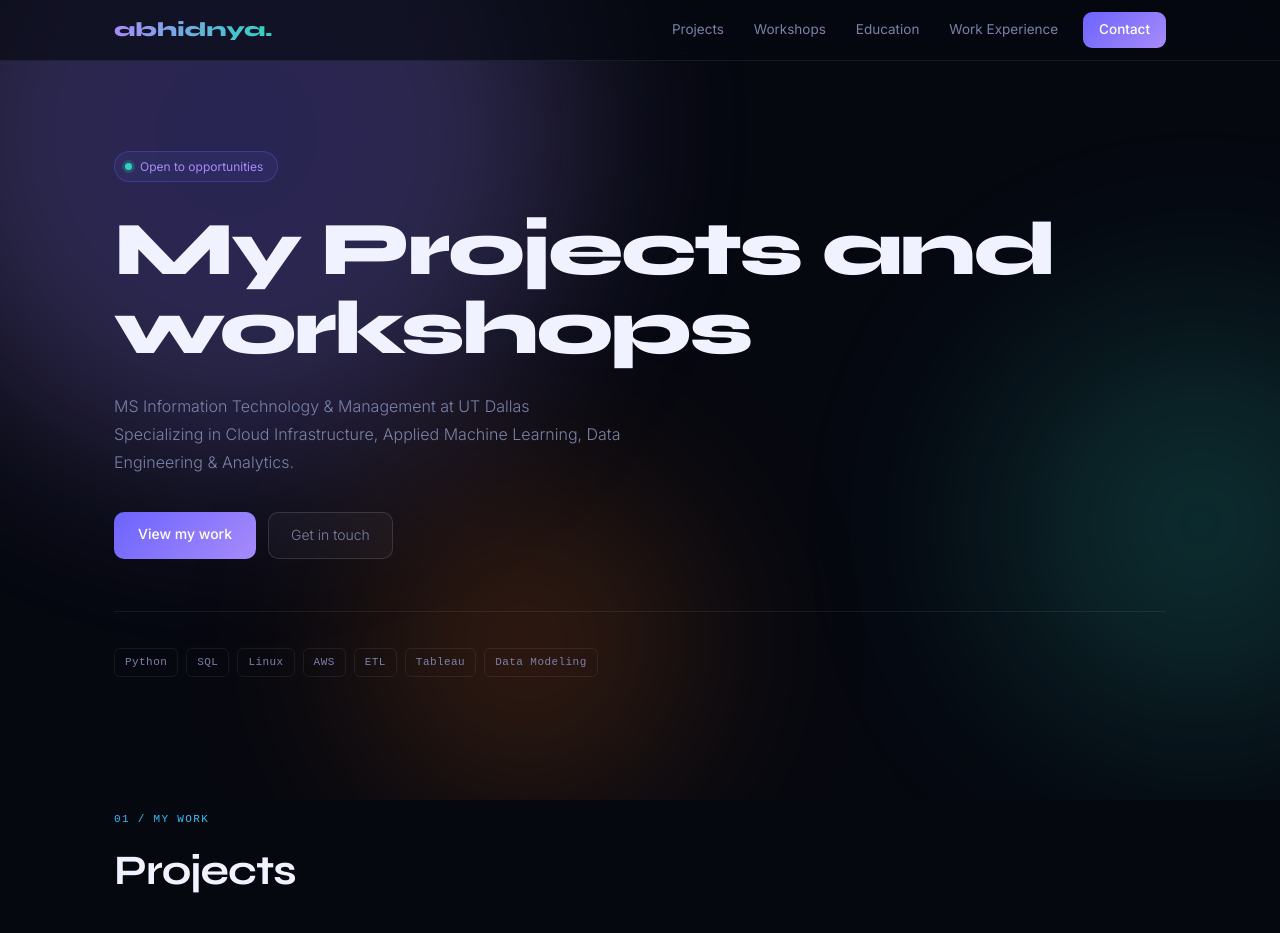
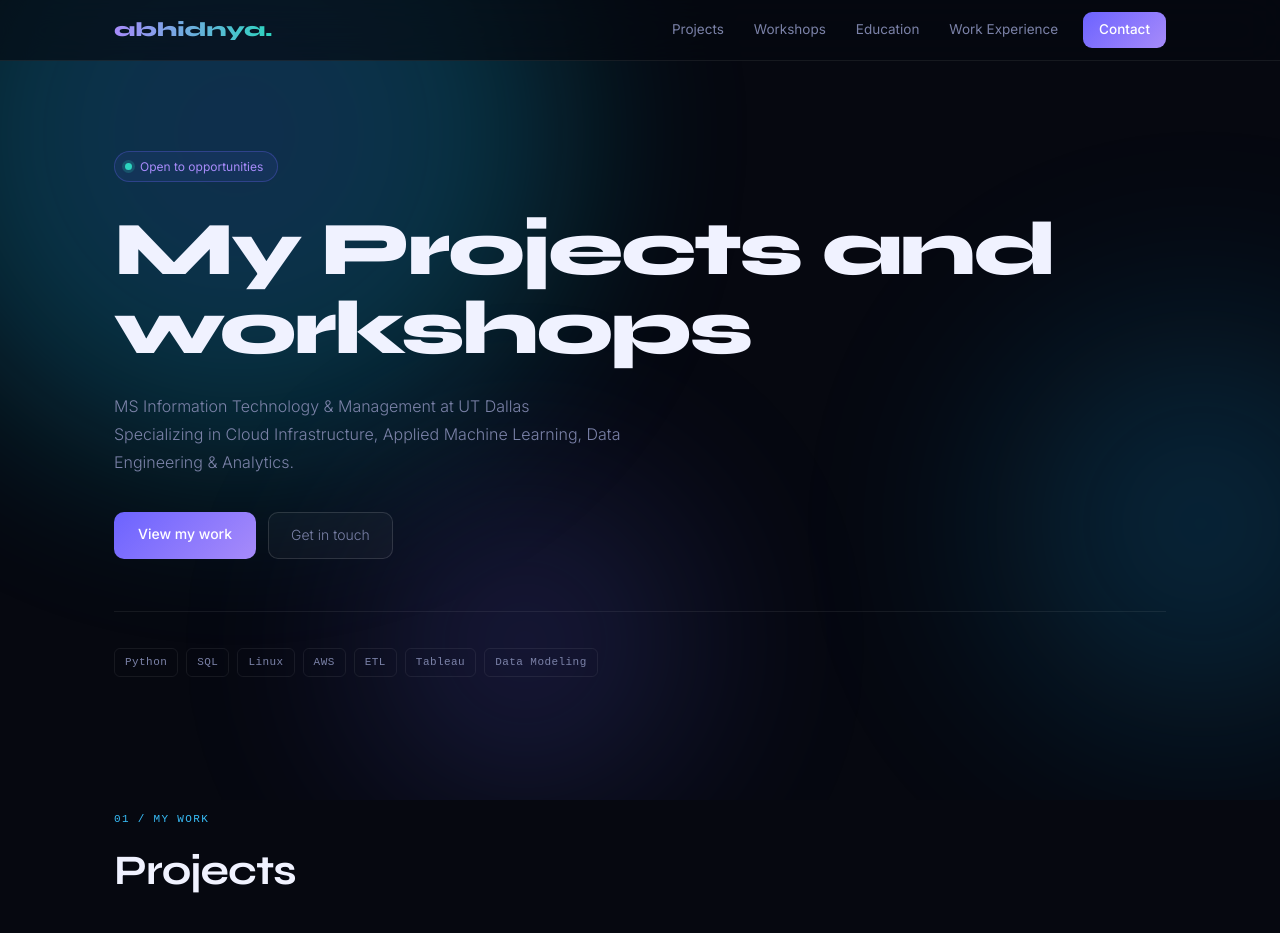
Before and after one commit to abhidnyaraut11/Abhidnya_portfolio, a plain HTML site: page index.html in a window 1280 px wide. Shown: the top 933 px of the page. Drawn offline with Linux system fonts and the light colour scheme.

Commit message:
Add files via upload

```diff
--- a/styles.css
+++ b/styles.css
@@ -41,17 +41,17 @@ p { color: var(--muted); font-size: 14px; line-height: 1.65; }
 }
 .b1 {
   width: 700px; height: 700px; top: -220px; left: -120px;
-  background: radial-gradient(circle, #6c63ff, #a78bfa 55%, transparent 80%);
+  background: radial-gradient(circle, #3b82f6, #06b6d4 55%, transparent 80%);
   animation: drift 18s ease-in-out infinite alternate;
 }
 .b2 {
   width: 550px; height: 550px; top: 28%; right: -160px;
-  background: radial-gradient(circle, #2dd4bf, transparent 70%);
+  background: radial-gradient(circle, #0ea5e9, transparent 70%);
   animation: drift 22s ease-in-out infinite alternate-reverse;
 }
 .b3 {
   width: 480px; height: 480px; bottom: -80px; left: 22%;
-  background: radial-gradient(circle, #f97316, transparent 70%);
+  background: radial-gradient(circle, #6366f1, transparent 70%);
   animation: drift 26s ease-in-out infinite alternate;
 }
 @keyframes drift {
```
